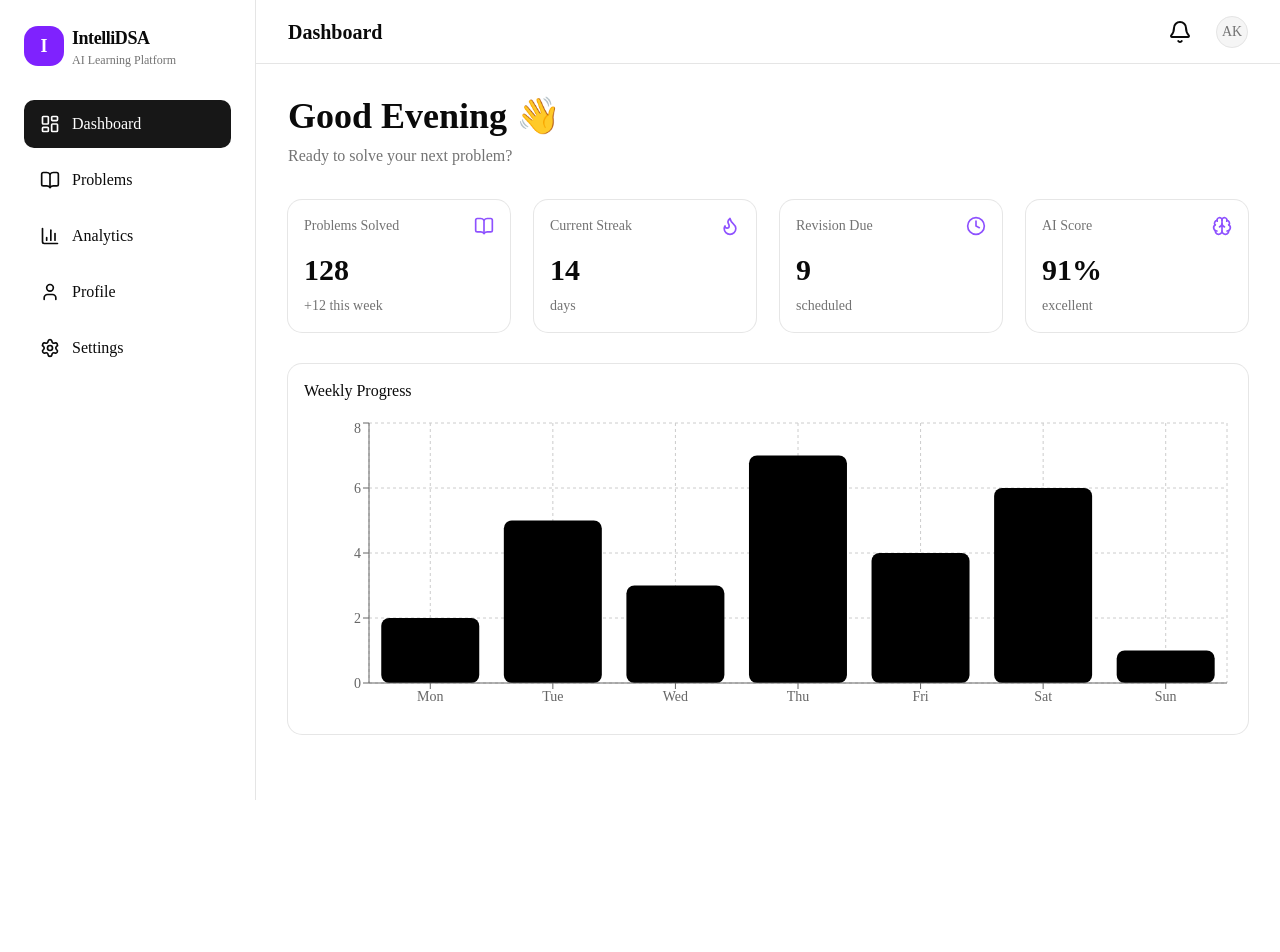
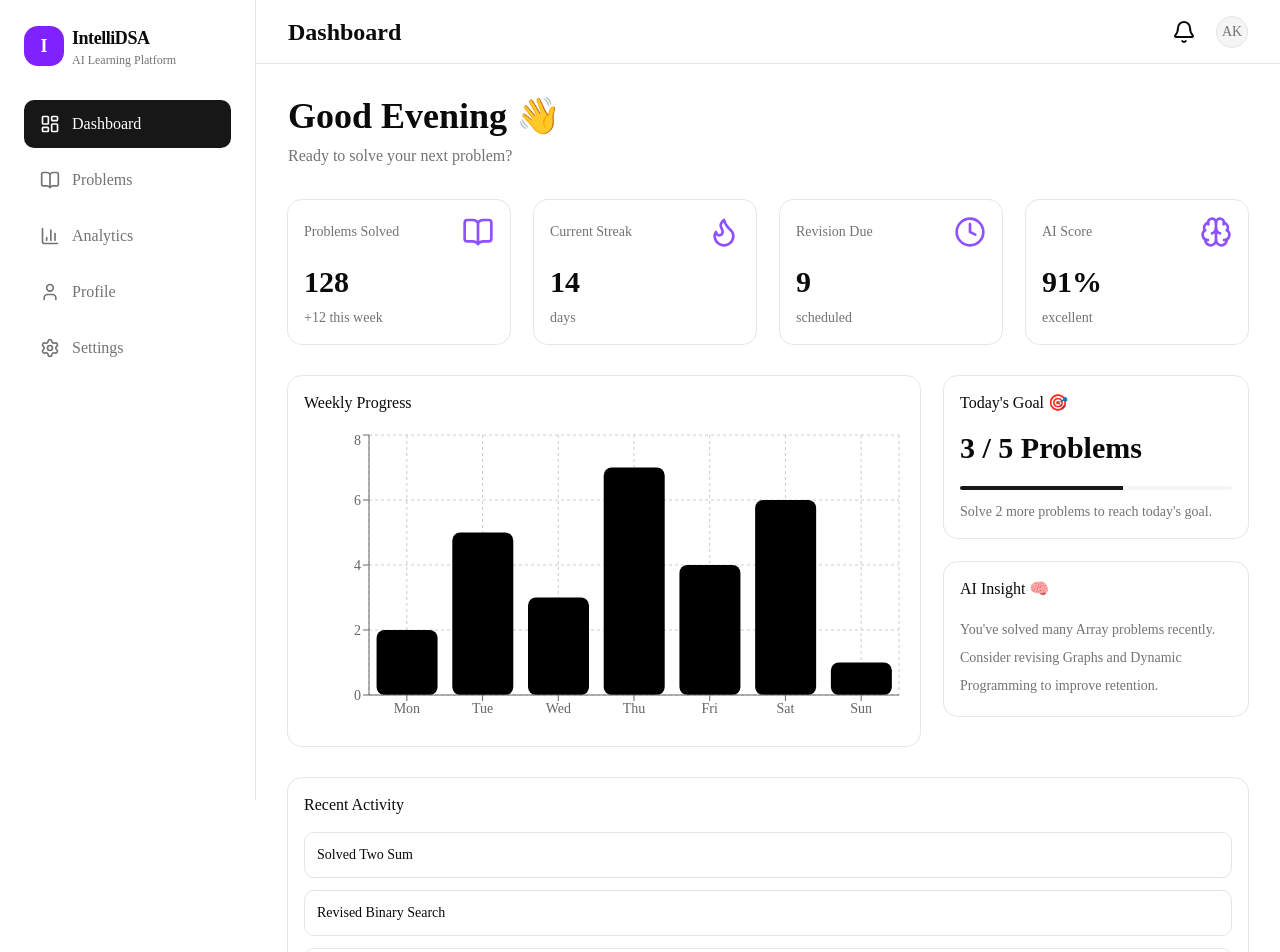
Before and after one commit to anchi204/IntelliDSA, a Next.js app: page /dashboard in a window 1280 px wide. Shown: the top 952 px of the page. Before the commit the page ends 800 px from the top, so only its background shows below. Built offline with nearby package versions, Linux system fonts and the light colour scheme.

Commit message:
Polish dashboard navigation and UI

```diff
--- a/app/(dashboard)/dashboard/page.tsx
+++ b/app/(dashboard)/dashboard/page.tsx
@@ -2,6 +2,10 @@ import StatCard from "@/components/dashboard/stat-card";
 import { dashboardStats } from "@/constants/dashboard";
 import Greeting from "@/components/dashboard/greeting";
 import WeeklyChart from "@/components/dashboard/weekly-chart";
+import TodaysGoal from "@/components/dashboard/todays-goal";
+import AIInsightCard from "@/components/dashboard/ai-insight-card";
+import RecentActivity from "@/components/dashboard/recent_activity";
+
 
 export default function DashboardPage() {
   return (
@@ -19,7 +23,16 @@ export default function DashboardPage() {
           />
         ))}
       </div>
-      <WeeklyChart />
+        <div className="grid gap-6 xl:grid-cols-3">
+        <div className="xl:col-span-2">
+          <WeeklyChart />
+        </div>
+        <div className="space-y-6">
+          <TodaysGoal />
+          <AIInsightCard />
+        </div>
+      </div>
+      <RecentActivity />
     </div>
   );
 }
--- a/components/dashboard/ai-insight-card.tsx
+++ b/components/dashboard/ai-insight-card.tsx
@@ -0,0 +1,18 @@
+import { Card, CardContent, CardHeader, CardTitle } from "@/components/ui/card";
+
+export default function AIInsightCard() {
+  return (
+    <Card>
+      <CardHeader>
+        <CardTitle>AI Insight 🧠</CardTitle>
+      </CardHeader>
+
+      <CardContent>
+        <p className="text-muted-foreground leading-7">
+          You've solved many Array problems recently.
+          Consider revising Graphs and Dynamic Programming to improve retention.
+        </p>
+      </CardContent>
+    </Card>
+  );
+}
--- /dev/null
+++ b/components/dashboard/recent_activity.tsx
@@ -0,0 +1,29 @@
+import { Card, CardContent, CardHeader, CardTitle } from "@/components/ui/card";
+
+const activities = [
+  "Solved Two Sum",
+  "Revised Binary Search",
+  "Completed Sliding Window",
+  "AI generated revision plan",
+];
+
+export default function RecentActivity() {
+  return (
+    <Card>
+      <CardHeader>
+        <CardTitle>Recent Activity</CardTitle>
+      </CardHeader>
+
+      <CardContent className="space-y-3">
+        {activities.map((item) => (
+          <div
+            key={item}
+            className="rounded-lg border p-3"
+          >
+            {item}
+          </div>
+        ))}
+      </CardContent>
+    </Card>
+  );
+}
--- a/components/dashboard/stat-card.tsx
+++ b/components/dashboard/stat-card.tsx
@@ -20,13 +20,13 @@ export default function StatCard({
   subtitle,
 }: StatCardProps) {
   return (
-    <Card className="hover:shadow-lg transition-all">
+    <Card className="transition-all duration-300 hover:scale-[1.02] hover:shadow-xl">
       <CardHeader className="flex flex-row items-center justify-between">
         <CardTitle className="text-sm text-muted-foreground">
           {title}
         </CardTitle>
 
-        <Icon className="h-5 w-5 text-violet-500" />
+        <Icon className="h-8 w-8 text-violet-500" />
       </CardHeader>
 
       <CardContent>
--- /dev/null
+++ b/components/dashboard/todays-goal.tsx
@@ -0,0 +1,24 @@
+import { Card, CardContent, CardHeader, CardTitle } from "@/components/ui/card";
+import { Progress } from "@/components/ui/progress";
+
+export default function TodaysGoal() {
+  return (
+    <Card>
+      <CardHeader>
+        <CardTitle>Today's Goal 🎯</CardTitle>
+      </CardHeader>
+
+      <CardContent>
+        <p className="text-3xl font-bold">
+          3 / 5 Problems
+        </p>
+
+        <Progress value={60} className="mt-5" />
+
+        <p className="mt-3 text-sm text-muted-foreground">
+          Solve 2 more problems to reach today's goal.
+        </p>
+      </CardContent>
+    </Card>
+  );
+}
--- a/components/layout/navbar.tsx
+++ b/components/layout/navbar.tsx
@@ -1,15 +1,27 @@
+"use client";
+
+import { usePathname } from "next/navigation";
 import { Bell } from "lucide-react";
-import { Avatar, AvatarFallback } from "@/components/ui/avatar";
+import {
+  Avatar,
+  AvatarFallback,
+} from "@/components/ui/avatar";
 
 export default function Navbar() {
+  const pathname = usePathname();
+
+  const title =
+    pathname.split("/")[1].charAt(0).toUpperCase() +
+    pathname.split("/")[1].slice(1);
+
   return (
     <header className="flex h-16 items-center justify-between border-b px-8">
-      <h2 className="text-xl font-semibold">
-        Dashboard
+      <h2 className="text-2xl font-bold">
+        {title}
       </h2>
 
-      <div className="flex items-center gap-6">
-        <Bell />
+      <div className="flex items-center gap-5">
+        <Bell className="cursor-pointer" />
 
         <Avatar>
           <AvatarFallback>AK</AvatarFallback>
--- a/components/layout/sidebar.tsx
+++ b/components/layout/sidebar.tsx
@@ -59,10 +59,10 @@ export default function Sidebar() {
               className={`flex items-center gap-3 rounded-lg px-4 py-3 transition ${
                 pathname === link.href
                   ? "bg-primary text-white"
-                  : "hover:bg-muted"
+                  : "text-muted-foreground hover:bg-muted hover:text-foreground"
               }`}
             >
-              <Icon size={20} />
+              <Icon className="h-5 w-5" />
               {link.name}
             </Link>
           );
```
